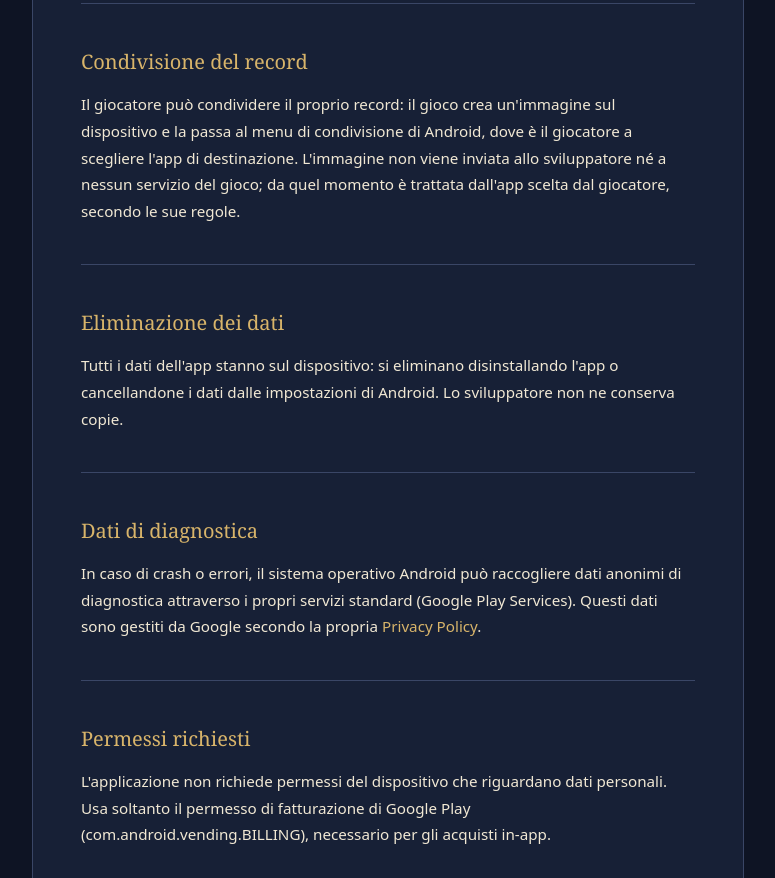
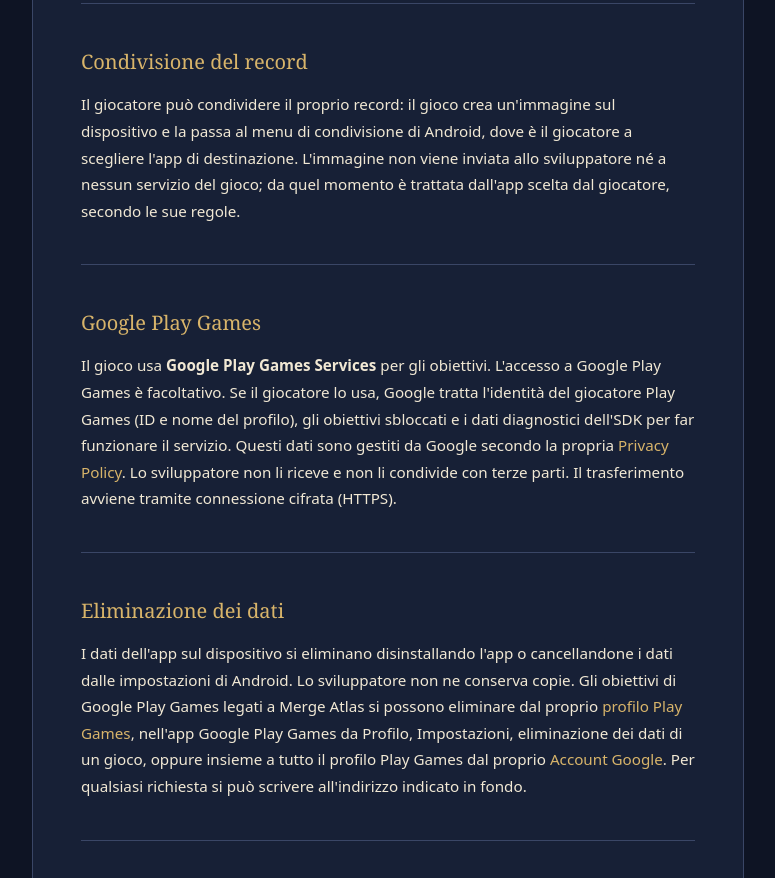
Before and after one commit to terabyte84/privacy_policy_atl, a plain HTML site: page index.html in a window 1280 px wide. Shown: the part 761-1639 px from the top of the page, without its empty margins (252-1027 px from the left). Drawn offline with Linux system fonts and the light colour scheme.

Commit message:
Privacy policy: Google Play Games per gli obiettivi

```diff
--- a/index.html
+++ b/index.html
@@ -158,11 +158,27 @@
         </p>
       </section>
 
+      <section>
+        <h2>Google Play Games</h2>
+        <p>
+          Il gioco usa <strong>Google Play Games Services</strong> per gli obiettivi. L'accesso a Google Play Games
+          è facoltativo. Se il giocatore lo usa, Google tratta l'identità del giocatore Play Games (ID e nome del profilo),
+          gli obiettivi sbloccati e i dati diagnostici dell'SDK per far funzionare il servizio. Questi dati sono gestiti
+          da Google secondo la propria <a href="https://policies.google.com/privacy" target="_blank">Privacy Policy</a>.
+          Lo sviluppatore non li riceve e non li condivide con terze parti. Il trasferimento avviene tramite
+          connessione cifrata (HTTPS).
+        </p>
+      </section>
+
       <section id="eliminazione-dati">
         <h2>Eliminazione dei dati</h2>
         <p>
-          Tutti i dati dell'app stanno sul dispositivo: si eliminano disinstallando l'app o cancellandone i dati
-          dalle impostazioni di Android. Lo sviluppatore non ne conserva copie.
+          I dati dell'app sul dispositivo si eliminano disinstallando l'app o cancellandone i dati dalle impostazioni
+          di Android. Lo sviluppatore non ne conserva copie. Gli obiettivi di Google Play Games legati a Merge Atlas
+          si possono eliminare dal proprio <a href="https://play.google.com/games/profile" target="_blank">profilo Play Games</a>,
+          nell'app Google Play Games da Profilo, Impostazioni, eliminazione dei dati di un gioco, oppure insieme a tutto
+          il profilo Play Games dal proprio <a href="https://myaccount.google.com" target="_blank">Account Google</a>.
+          Per qualsiasi richiesta si può scrivere all'indirizzo indicato in fondo.
         </p>
       </section>
 
@@ -180,7 +196,8 @@
         <h2>Permessi richiesti</h2>
         <p>
           L'applicazione non richiede permessi del dispositivo che riguardano dati personali. Usa soltanto il permesso
-          di fatturazione di Google Play (com.android.vending.BILLING), necessario per gli acquisti in-app.
+          di fatturazione di Google Play (com.android.vending.BILLING) per gli acquisti in-app, più l'accesso a internet
+          e lo stato della rete per Google Play Games.
         </p>
       </section>
 
@@ -191,7 +208,8 @@
           con acquisti in-app gestiti interamente da Google Play tramite Google Play Billing: il pagamento avviene
           nella schermata di Google Play e l'app non riceve né conserva dati di pagamento. Sul dispositivo resta
           solo l'elenco dei mondi acquistati, per tenerli aperti anche offline. Il trattamento dei dati legati
-          all'acquisto è regolato dall'informativa sulla privacy di Google.
+          all'acquisto è regolato dall'informativa sulla privacy di Google. Per gli obiettivi l'app usa
+          Google Play Games Services, descritto sopra.
         </p>
       </section>
 
@@ -252,11 +270,26 @@
         </p>
       </section>
 
+      <section>
+        <h2>Google Play Games</h2>
+        <p>
+          The game uses <strong>Google Play Games Services</strong> for achievements. Signing in to Google Play Games
+          is optional. If the player uses it, Google processes the Play Games player identity (profile ID and name),
+          the unlocked achievements and SDK diagnostic data to run the service. This data is handled by Google under
+          its own <a href="https://policies.google.com/privacy" target="_blank">Privacy Policy</a>. The developer does
+          not receive it and does not share it with third parties. It is transferred over an encrypted connection (HTTPS).
+        </p>
+      </section>
+
       <section id="data-deletion">
         <h2>Data deletion</h2>
         <p>
-          All the app's data stays on the device: it is removed by uninstalling the app or clearing its data
-          in Android settings. The developer keeps no copies.
+          The app's data on the device is removed by uninstalling the app or clearing its data in Android settings.
+          The developer keeps no copies. Google Play Games achievements related to Merge Atlas can be deleted from your
+          <a href="https://play.google.com/games/profile" target="_blank">Play Games profile</a>, in the Google Play Games
+          app under Profile, Settings, delete a game's data, or together with the whole Play Games profile from your
+          <a href="https://myaccount.google.com" target="_blank">Google Account</a>. For any request you can write to
+          the address below.
         </p>
       </section>
 
@@ -273,7 +306,8 @@
         <h2>Permissions</h2>
         <p>
           The app does not request any device permission related to personal data. It only uses the Google Play
-          billing permission (com.android.vending.BILLING), required for in-app purchases.
+          billing permission (com.android.vending.BILLING) for in-app purchases, plus internet access and network
+          state for Google Play Games.
         </p>
       </section>
 
@@ -284,7 +318,7 @@
           in-app purchases handled entirely by Google Play through Google Play Billing: payment happens in the
           Google Play screen and the app never receives or stores payment data. The device only keeps the list of
           purchased worlds, so they stay open offline. Data related to the purchase is governed by Google's
-          privacy policy.
+          privacy policy. For achievements the app uses Google Play Games Services, described above.
         </p>
       </section>
 
```
